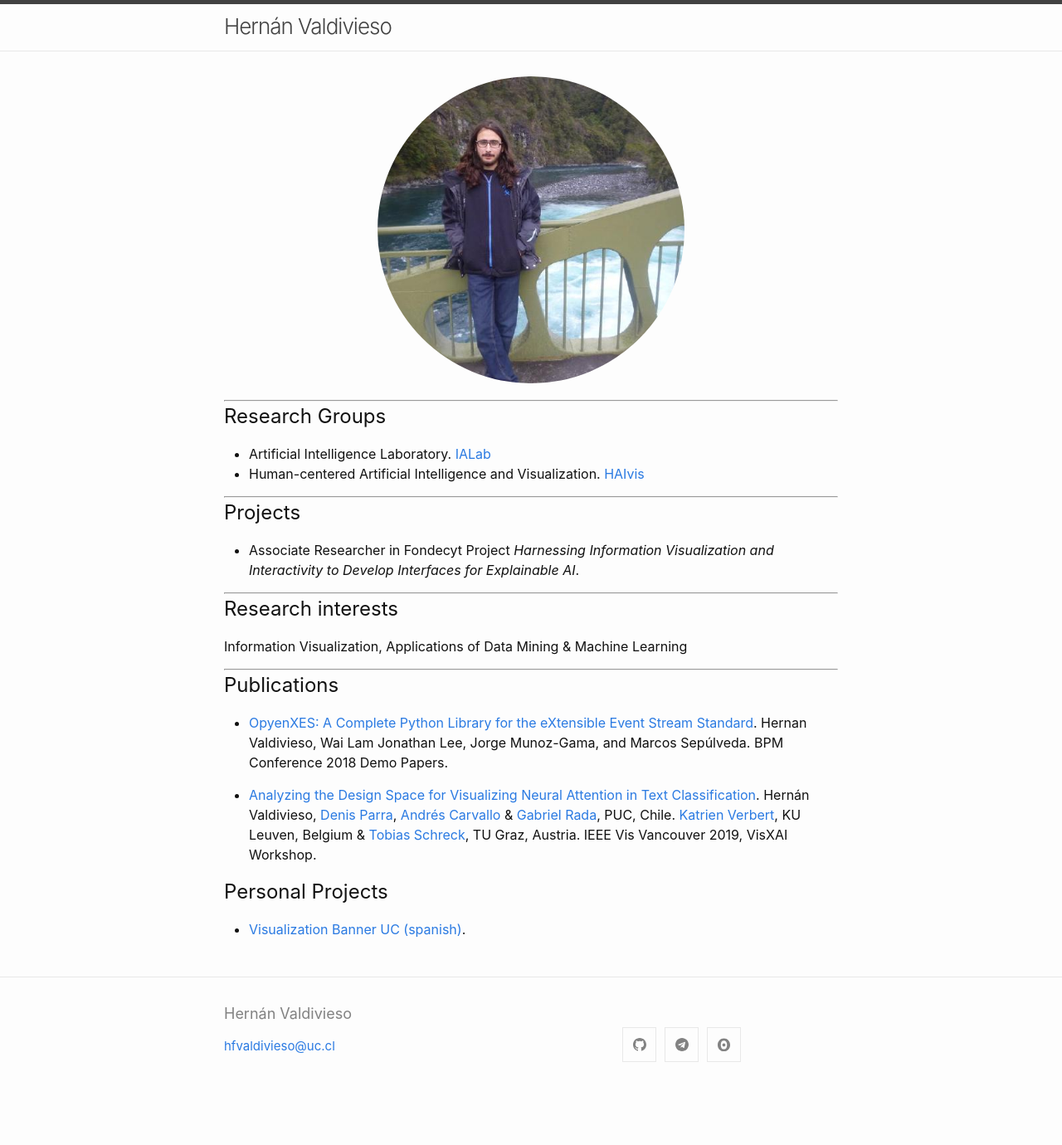
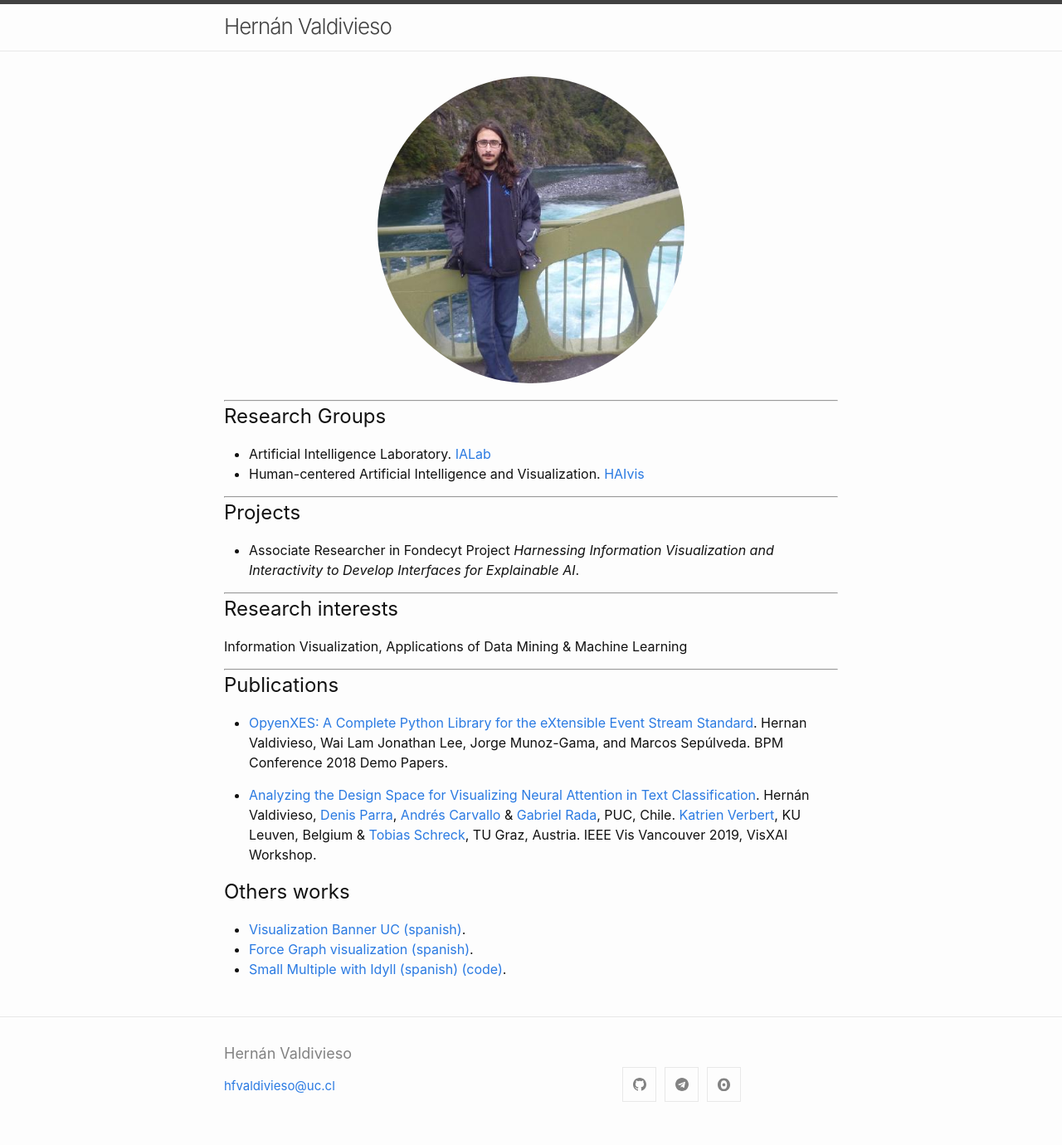
Before and after one commit to Hernan4444/hernan4444.github.io, a Jekyll site: the page built from index.md, in a window 1280 px wide. Shown: the whole page at 83% size. Built offline with Jekyll 4.4.1, drawn with Linux system fonts in a browser that asks for light colours; before the commit the page ends 1332 px from its top, so only the background shows below that.

Commit message:
Update index.md

```diff
--- a/index.md
+++ b/index.md
@@ -34,9 +34,11 @@ Information Visualization, Applications of Data Mining & Machine Learning
 - [Analyzing the Design Space for Visualizing Neural Attention in Text Classification][ObHQ]. Hernán Valdivieso, [Denis Parra][D.parra], [Andrés Carvallo][A.carvallo] & [Gabriel Rada][G.rada], PUC, Chile. [Katrien Verbert][K.verbert], KU Leuven, Belgium & [Tobias Schreck][T.schreck], TU Graz, Austria. IEEE Vis Vancouver 2019, VisXAI Workshop.
 
 
-## Personal Projects
+## Others works
 
 - [Visualization Banner UC (spanish)][vis_banner].
+- [Force Graph visualization (spanish)][force-graph].
+- [Small Multiple with Idyll (spanish)][small-multiple-idyll] [(code)][small-multiple-idyll-source-code].
 
 
 [ObHQ]: https://observablehq.com/@clpuc/analyzing-the-design-space-for-visualizing-neural-attenti
@@ -50,3 +52,6 @@ Information Visualization, Applications of Data Mining & Machine Learning
 [T.schreck]: https://www.tugraz.at/institute/cgv/schreck/
 [A.carvallo]: https://afcarvallo.github.io/
 [vis_banner]: https://hernan4444.github.io/cupos-banner/
+[force-graph]: https://observablehq.com/@hernan4444/graph-force
+[small-multiple-idyll]: https://idyll.pub/post/my-idyll-post-7bc7963a86862073d73120d6/
+[small-multiple-idyll-source-code]: https://github.com/PUC-Infovis/syllabus-2018/tree/master/ayudantia12/ScrollSmallMultiples
```
